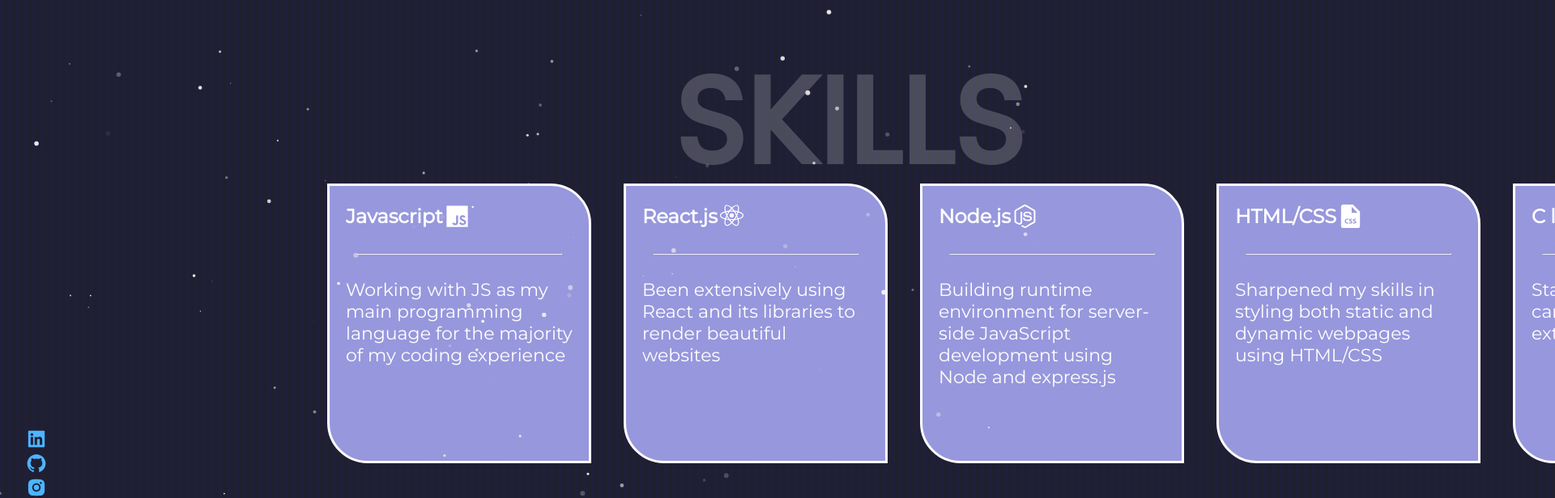
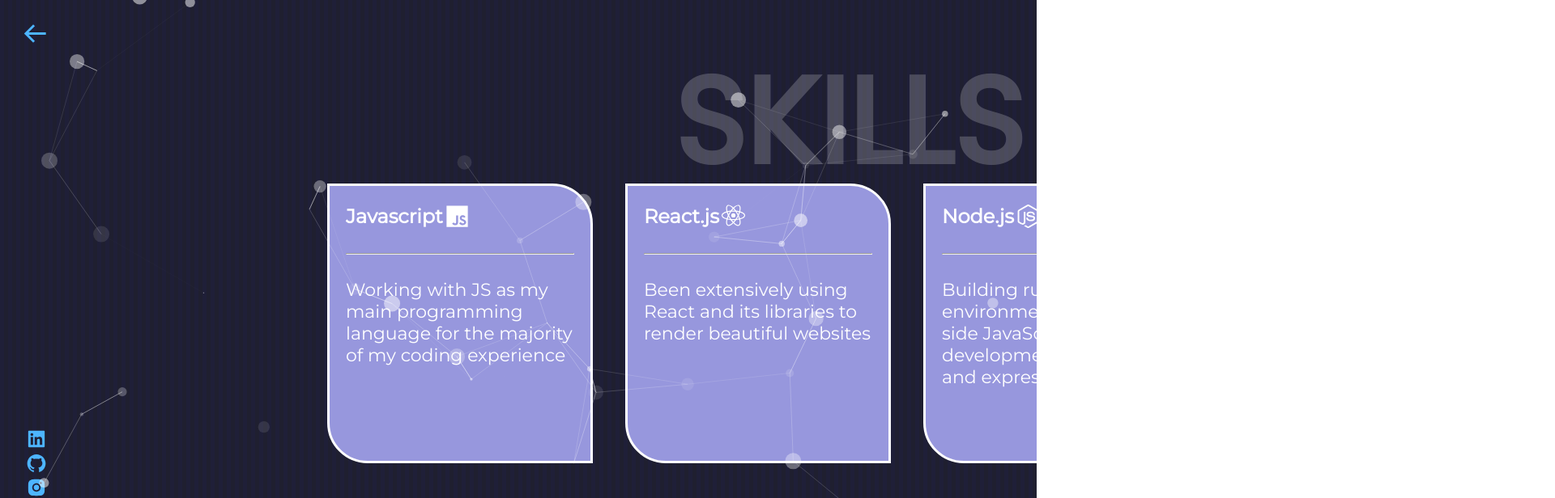
Before and after one commit to prnvyellayi/portfoliofe, a React (Create React App) app: page /skills in a window 1280 px wide. Shown: the top 616 px of the page at 81% size, 1920 px wide, since content can reach past the window. Built offline with nearby package versions, Linux system fonts and the light colour scheme.

Commit message:
some changes

```diff
--- a/src/components/chatGPT.jsx
+++ b/src/components/chatGPT.jsx
@@ -1,4 +1,4 @@
-import React, { useState, useEffect } from "react";
+import React, { useState, useEffect, useRef } from "react";
 import axios from "axios";
 import styles from "../css/chatgpt.module.css";
 import { AiOutlineSend } from "react-icons/ai";
@@ -12,6 +12,7 @@
   const [prompt, setPrompt] = useState("");
   const [response, setResponse] = useState("");
   const [messages, setMessages] = useState([]);
+  const bottomRef = useRef(null);
 
   useEffect(() => {
     if (response != "") {
@@ -21,6 +22,12 @@
       setMessages([...copyArr, resp]);
     }
   }, [response]);
+
+  useEffect(() => {
+    // 👇️ scroll to bottom every time messages change
+    if (messages.length !== 0)
+      bottomRef.current?.scrollIntoView({ behavior: "smooth" });
+  }, [messages]);
 
   const handleSubmit = async (event) => {
     event.preventDefault();
@@ -92,6 +99,7 @@
             {messages.map((msg) => {
               return messageRender(msg.role, msg.content);
             })}
+            <div ref={bottomRef} />
           </div>
           <form className={styles.form} onSubmit={handleSubmit}>
             <input
--- a/src/components/hello.jsx
+++ b/src/components/hello.jsx
@@ -22,7 +22,7 @@
 
   const handlescroll = () => {
     window.scroll({
-      top: 720,
+      top: 723,
       behavior: 'smooth'
     })
   }
--- a/src/config/particlejs-config-skills.json
+++ b/src/config/particlejs-config-skills.json
@@ -26,7 +26,7 @@
         }
       },
       "opacity": {
-        "value": 1,
+        "value": 0.8,
         "random": true,
         "anim": {
           "enable": true,
--- a/src/css/App.module.css
+++ b/src/css/App.module.css
@@ -18,6 +18,7 @@
   flex-direction: column;
   justify-content: center;
   align-items: center;
+  width: 100vw;
   overflow-x: hidden;
 }
 
--- a/src/css/about.module.css
+++ b/src/css/about.module.css
@@ -60,7 +60,7 @@
 }
 
 .para {
-  font-size: 28px;
+  font-size: 26px;
   font-weight: 600;
   color: white;
   font-family: Montserrat;
@@ -73,7 +73,7 @@
   from {
     rotate: 0deg;
     margin-right: 50vw;
-    margin-top: 155px;
+    margin-top: 150px;
   }
   to {
     rotate: 360deg;
--- a/src/css/experience.module.css
+++ b/src/css/experience.module.css
@@ -131,6 +131,13 @@
   animation-timing-function: cubic-bezier(1, 0, 0, 1.2);
 }
 
+.back {
+  position: fixed;
+  top: 3%;
+  left: 2%;
+  z-index: 1;
+}
+
 @keyframes iconappear {
   from {
     height: 0px;
--- a/src/css/skills.module.css
+++ b/src/css/skills.module.css
@@ -2,11 +2,8 @@
 @import url("https://fonts.googleapis.com/css?family=Open+Sans:400,600,300");
 @import url("https://fonts.googleapis.com/css?family=Poppins");
 
+
 .main {
-  display: flex;
-  flex-direction: row;
-  width: fit-content;
-  height: 100vh;
   background-color: #1f1f38;
   background: repeating-linear-gradient(
     90deg,
@@ -15,12 +12,27 @@
     #1f1f30 5px,
     #1f1f30 10px
   );
+  width: 100%;
+  height: 100vh;
+  overflow-x: hidden;
+  z-index: 2;
+}
+
+.slideshow {
+  display: flex;
+  flex-direction: row;
+  width: 70%;
+  height: 100vh;
   overflow-x: scroll;
   overflow-y: hidden;
   align-items: center;
   font-family: montserrat;
   color: white;
   padding-left: 30%;
+}
+
+.particle {
+  z-index: 3;
 }
 
 .title {
@@ -36,7 +48,7 @@
 }
 
 .hr {
-  width: 90%;
+  width: 280px;
   margin-bottom: 30px;
 }
 
@@ -54,7 +66,7 @@
 .skilldiv {
   display: flex;
   flex-direction: column;
-  width: 280px;
+  width: fit-content;
   height: 300px;
   padding: 20px;
   background-color: #9797dd;
@@ -117,6 +129,13 @@
   animation-timing-function: cubic-bezier(1, 0, 0, 1.2);
 }
 
+.back {
+  position: fixed;
+  top: 3%;
+  left: 2%;
+  z-index: 1;
+}
+
 @keyframes iconappear {
   from {
     height: 0px;
--- a/src/routes/about.jsx
+++ b/src/routes/about.jsx
@@ -1,4 +1,4 @@
-import React, {useCallback} from "react";
+import React, { useCallback } from "react";
 import styles from "../css/about.module.css";
 import profilepic from "../images/profile.jpeg";
 import { loadFull } from "tsparticles";
@@ -6,12 +6,11 @@
 import options from "../config/home-config.json";
 import { Link } from "react-router-dom";
 
-
 const About = () => {
   const particlesInit = useCallback(async (main) => {
     console.log(main);
     await loadFull(main);
-  },[]);
+  }, []);
   return (
     <>
       <span className={styles.bgspan}>ABOUT</span>
@@ -24,16 +23,16 @@
 
           <p className={styles.para}>
             I love to bring beautiful designs to life with my skills. I am a
-            dedicated worker and I keep solid priority towards work.
+            dedicated worker and I keep solid priority towards my work.
           </p>
 
           <p className={styles.para}>
             I am a sports enthusiast and a Cricket player, keen to try out any
-            new sport that I possibly can.
+            new sport that I possibly can. I also am an avid music listener.
           </p>
           <span></span>
         </div>
-        <Link className={styles.imagediv} to='/'>
+        <Link className={styles.imagediv} to="/">
           <img src={profilepic} className={styles.image}></img>
         </Link>
       </div>
--- a/src/routes/experience.jsx
+++ b/src/routes/experience.jsx
@@ -2,6 +2,7 @@
 import styles from "../css/experience.module.css";
 import ScrollAnimation from "react-animate-on-scroll";
 import { AiFillLinkedin, AiFillGithub, AiFillInstagram } from "react-icons/ai";
+import { BiArrowBack } from "react-icons/bi";
 import "swiper/css";
 import "swiper/css/effect-coverflow";
 import "swiper/css/pagination";
@@ -10,6 +11,7 @@
 import { loadFull } from "tsparticles";
 import Particles from "react-particles";
 import options from "../config/particlejs-config.json";
+import { Link } from "react-router-dom";
 import {
   EffectCoverflow,
   Pagination,
@@ -64,11 +66,12 @@
       content:
         "Created a Store web-app to shop any clothing using React.js and it's libraries",
       hash: ["#React.js", "#JavaScrpt", "#HTML", "#CSS"],
-    },
+    }
   ];
 
   return (
     <>
+      <Link className={styles.back} to='/'><BiArrowBack size={35} color="#4db5ff"/></Link>
       <span className={styles.bgspan}>Work</span>
       <SocialIconsDiv />
       <div className={styles.main}>
--- a/src/routes/skills.jsx
+++ b/src/routes/skills.jsx
@@ -1,16 +1,18 @@
-import React from "react";
+import React, { useRef } from "react";
 import styles from "../css/skills.module.css";
 import ScrollAnimation from "react-animate-on-scroll";
 import { AiFillLinkedin, AiFillGithub, AiFillInstagram } from "react-icons/ai";
-import options from '../config/particlejs-config-skills.json'
+import options from "../config/gpt-config.json";
 import { loadFull } from "tsparticles";
 import Particles from "react-particles";
+import { Link } from "react-router-dom";
 import {
   BiLogoReact,
   BiLogoNodejs,
   BiLogoJavascript,
   BiSolidFileCss,
-  BiCodeCurly
+  BiCodeCurly,
+  BiArrowBack,
 } from "react-icons/bi";
 
 const Skills = () => {
@@ -44,19 +46,19 @@
   const getIcon = (title) => {
     switch (title) {
       case "Javascript":
-        return(<BiLogoJavascript size={35} />)
+        return <BiLogoJavascript size={35} />;
         break;
       case "React.js":
-        return(<BiLogoReact size={35} />)
+        return <BiLogoReact size={35} />;
         break;
       case "Node.js":
-        return(<BiLogoNodejs size={35} />)
+        return <BiLogoNodejs size={35} />;
         break;
       case "HTML/CSS":
-        return(<BiSolidFileCss size={35} />)
+        return <BiSolidFileCss size={35} />;
         break;
       case "C language":
-        return(<BiCodeCurly size={35} />)
+        return <BiCodeCurly size={35} />;
         break;
       default:
         break;
@@ -64,15 +66,16 @@
   };
 
   const particlesInit = async (main) => {
-    console.log(main);
     await loadFull(main);
   };
-
 
   const SocialIconsDiv = () => {
     return (
       <div className={styles.social}>
-        <a target="_blank" href="https://www.linkedin.com/in/pranav-shanmukh-yellayi-495145198/">
+        <a
+          target="_blank"
+          href="https://www.linkedin.com/in/pranav-shanmukh-yellayi-495145198/"
+        >
           <AiFillLinkedin color="#4db5ff" className={styles.icon1} />
         </a>
         <a target="_blank" href="https://github.com/prnvyellayi">
@@ -86,25 +89,50 @@
     );
   };
 
+  const scrollref = useRef(null);
+
+  const onWheel = (e) => {
+    var container = scrollref.current;
+    var containerScrollPosition =
+      document.getElementById("container").scrollLeft;
+    if (container) {
+      if (e.deltaY == 0) return;
+      container.scrollTo({
+        left: containerScrollPosition + e.deltaY,
+        behaviour: "smooth",
+      });
+    }
+  };
+
   return (
     <>
+      <div className={styles.main}>
+        <Link className={styles.back} to="/">
+          <BiArrowBack size={35} color="#4db5ff" />
+        </Link>
         <span className={styles.bgspan}>SKILLS</span>
         <SocialIconsDiv />
-      <div className={styles.main}>
+        <div
+          ref={scrollref}
+          className={styles.slideshow}
+          onWheel={(e) => onWheel(e)}
+          id="container"
+        >
           {skills.map((each, index) => {
             return (
-            <>
               <ScrollAnimation
                 className={styles.skilldiv}
-                animateIn='animate__backInDown'
+                animateIn="animate__backInDown"
                 delay={`${index * 400}`}
                 duration={0.5}
               >
-                <span className={styles.title}>{each.title}{getIcon(each.title)}</span>
+                <span className={styles.title}>
+                  {each.title}
+                  {getIcon(each.title)}
+                </span>
                 <hr className={styles.hr}></hr>
                 <span className={styles.content}>{each.content}</span>
               </ScrollAnimation>
-            </>
             );
           })}
         </div>
@@ -112,7 +140,9 @@
             id="tsparticles"
             init={particlesInit}
             options={options}
+            className={styles.particle}
           />
+      </div>
     </>
   );
 };
```
Lines whose indentation alone changed are shown as unchanged.
